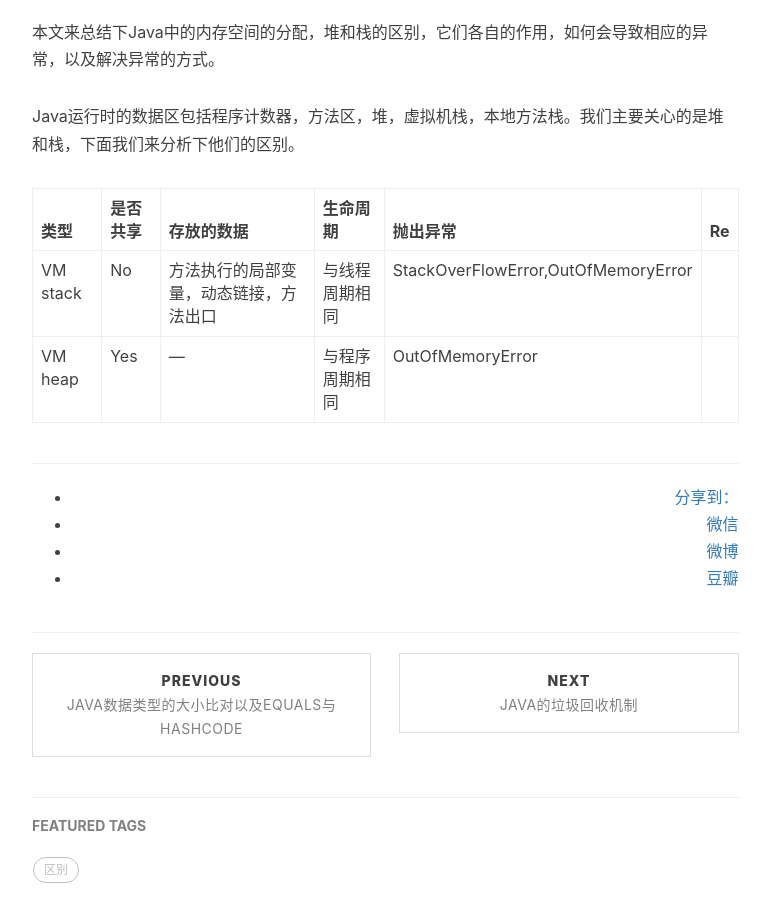
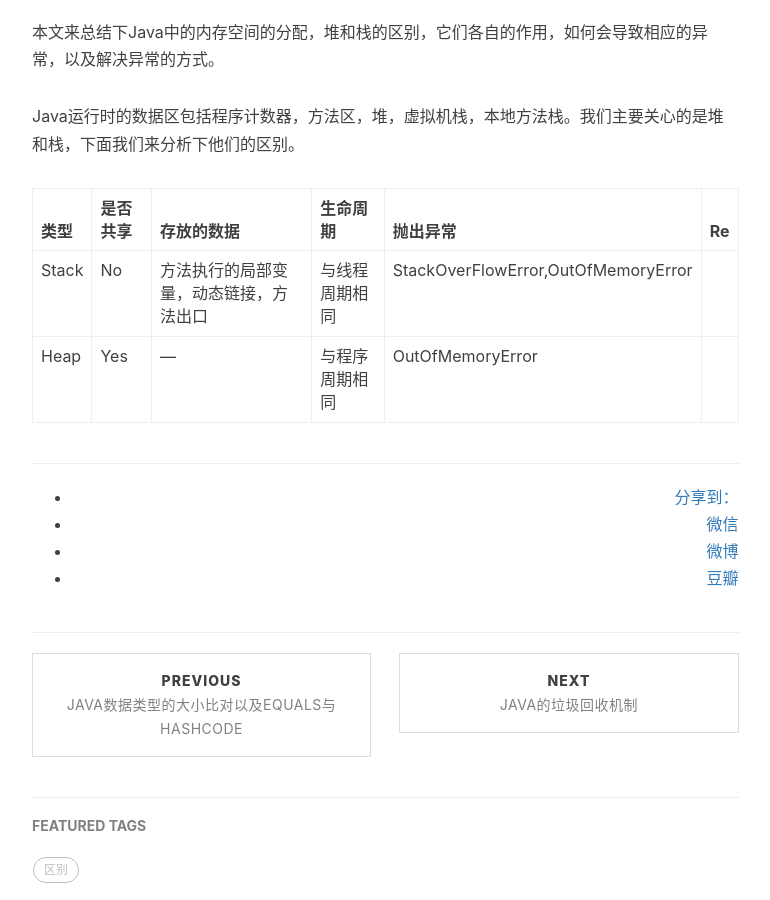
Before and after one commit to baiscjava/basicjava.github.io, a Jekyll site: the page built from _posts/2017-01-13-Java内存空间，即堆和栈的区别和使用.md, in a window 1280 px wide and 900 px high, scrolled down 548 px. Shown: the whole window, without its empty margins (233-1003 px from the left). Built offline with Jekyll 4.4.1, drawn with Linux system fonts in a browser that asks for light colours; nearby versions of some CDN libraries; comment, search, counter and statistics services are not loaded.

```diff
--- a/_posts/2017-01-13-Java内存空间，即堆和栈的区别和使用.md
+++ b/_posts/2017-01-13-Java内存空间，即堆和栈的区别和使用.md
@@ -15,5 +15,5 @@ Java运行时的数据区包括程序计数器，方法区，堆，虚拟机栈
 
 |类型|是否共享|存放的数据|生命周期|抛出异常|Re|
 |:-------|:-------|:-------|:-------|:-------|:-------|
-|VM stack|No|方法执行的局部变量，动态链接，方法出口|与线程周期相同|StackOverFlowError,OutOfMemoryError||
-|VM heap|Yes|---|与程序周期相同|OutOfMemoryError||
+|Stack|No|方法执行的局部变量，动态链接，方法出口|与线程周期相同|StackOverFlowError,OutOfMemoryError||
+|Heap|Yes|---|与程序周期相同|OutOfMemoryError||
```
